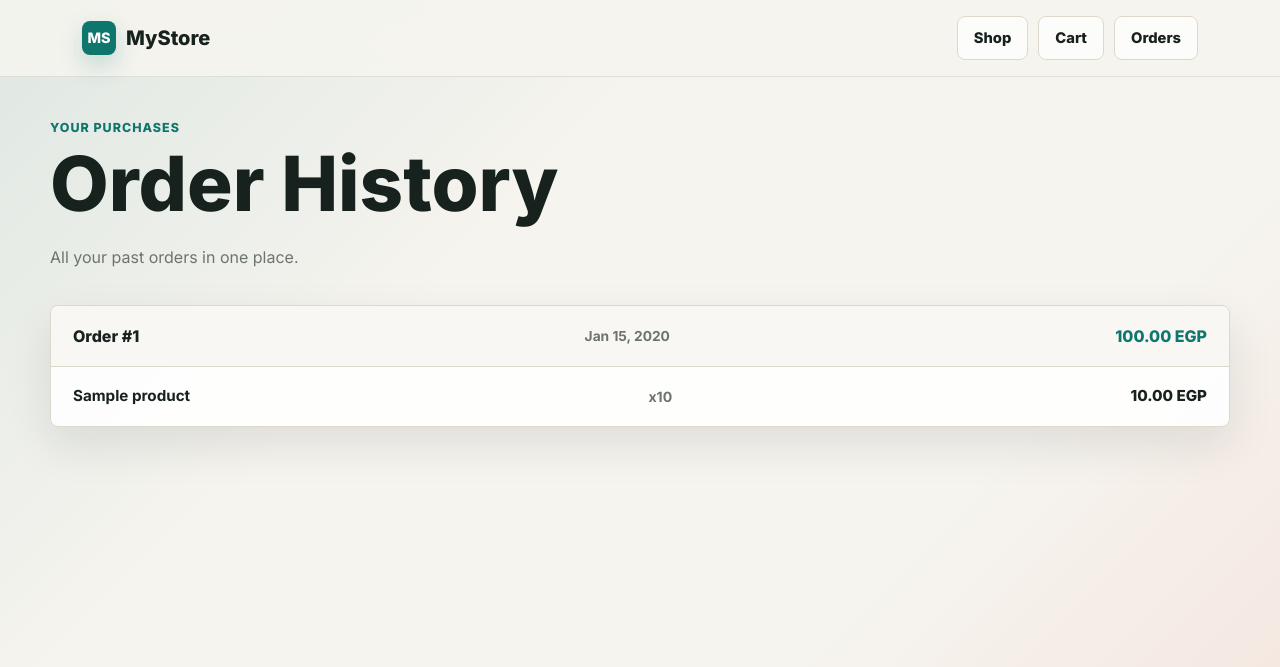
After one commit to guirgisyoussef12-source/e-commerce, a Django app: page /orders in a window 1280 px wide. The commit adds this page. Shown: the top 667 px of the page. Run offline with Django 5.2, Linux system fonts and the light colour scheme; a user stored in the database is signed in; tables that the repository leaves empty hold one stand-in row (values such as "Sample post").

Commit message:
adding order history and filter features

```diff
--- a/store/templates/store/base.html
+++ b/store/templates/store/base.html
@@ -244,6 +244,7 @@
                 {% if user.is_authenticated %}
                     <a href="{% url 'product_list' %}" class="nav-link-pill">Shop</a>
                     <a href="{% url 'cart' %}" class="nav-link-pill">Cart</a>
+                    <a href="{% url 'order_history' %}" class="nav-link-pill">Orders</a>
                 {% else %}
                     <a href="{% url 'login' %}" class="nav-link-pill">Login</a>
                     <a href="{% url 'sign_up' %}" class="nav-link-pill btn-primary-store">Create account</a>
--- /dev/null
+++ b/store/templates/store/order_history.html
@@ -0,0 +1,131 @@
+{% extends "store/base.html" %}
+
+{% block content %}
+
+<style>
+    .history-hero {
+        margin-bottom: 34px;
+    }
+
+    .order-list {
+        display: flex;
+        flex-direction: column;
+        gap: 18px;
+    }
+
+    .order-card {
+        border: 1px solid var(--line);
+        border-radius: 8px;
+        background: rgba(255,255,255,.9);
+        box-shadow: var(--shadow);
+        overflow: hidden;
+    }
+
+    .order-header {
+        display: flex;
+        align-items: center;
+        justify-content: space-between;
+        flex-wrap: wrap;
+        gap: 12px;
+        padding: 18px 22px;
+        border-bottom: 1px solid var(--line);
+        background: rgba(246,244,239,.6);
+    }
+
+    .order-id {
+        margin: 0;
+        font-size: 1rem;
+        font-weight: 800;
+    }
+
+    .order-date {
+        color: var(--muted);
+        font-size: .86rem;
+        font-weight: 700;
+    }
+
+    .order-total {
+        color: var(--brand);
+        font-size: 1rem;
+        font-weight: 800;
+        white-space: nowrap;
+    }
+
+    .order-items {
+        padding: 18px 22px;
+        display: flex;
+        flex-direction: column;
+        gap: 12px;
+    }
+
+    .order-item-row {
+        display: flex;
+        align-items: center;
+        justify-content: space-between;
+        gap: 12px;
+    }
+
+    .item-name {
+        font-weight: 700;
+        font-size: .95rem;
+    }
+
+    .item-qty {
+        color: var(--muted);
+        font-size: .88rem;
+        font-weight: 700;
+    }
+
+    .item-price {
+        font-weight: 800;
+        font-size: .95rem;
+        white-space: nowrap;
+    }
+
+    .divider {
+        border: none;
+        border-top: 1px solid var(--line);
+        margin: 0;
+    }
+</style>
+
+<div class="history-hero">
+    <div class="section-kicker">Your purchases</div>
+    <h1 class="page-title mt-2">Order History</h1>
+    <p class="page-copy mt-4 mb-0">All your past orders in one place.</p>
+</div>
+
+{% if orders %}
+    <div class="order-list">
+        {% for order in orders %}
+            <div class="order-card">
+                <div class="order-header">
+                    <h2 class="order-id">Order #{{ order.id }}</h2>
+                    <span class="order-date">{{ order.created_at|date:"M d, Y" }}</span>
+                    <span class="order-total">{{ order.get_cart_total }} EGP</span>
+                </div>
+
+                <div class="order-items">
+                    {% for item in order.items.all %}
+                        <div class="order-item-row">
+                            <span class="item-name">{{ item.product.name }}</span>
+                            <span class="item-qty">x{{ item.quantity }}</span>
+                            <span class="item-price">{{ item.price }} EGP</span>
+                        </div>
+                        {% if not forloop.last %}
+                            <hr class="divider">
+                        {% endif %}
+                    {% endfor %}
+                </div>
+            </div>
+        {% endfor %}
+    </div>
+{% else %}
+    <div class="empty-state">
+        <h2 class="h4 fw-bold mb-2">No orders yet</h2>
+        <p class="muted-copy mb-3">You haven't placed any orders yet.</p>
+        <a href="{% url 'product_list' %}" class="btn-store btn-primary-store">Start shopping</a>
+    </div>
+{% endif %}
+
+{% endblock %}
--- a/store/urls.py
+++ b/store/urls.py
@@ -8,4 +8,5 @@ urlpatterns = [
     path('remove_from_cart/<int:item_id>/', views.remove_from_cart, name='remove_from_cart'),
     path('checkout/', views.checkout, name='checkout'),
     path('checkout/success/', views.checkout_success, name='checkout_success'),
+    path('orders', views.order_history, name='order_history'),
 ]
--- a/store/views.py
+++ b/store/views.py
@@ -1,6 +1,6 @@
 from django.shortcuts import render, redirect, get_object_or_404
 from django.contrib.auth.decorators import login_required
-from .models import Product, CartItem, Order, OrderItem
+from .models import Product, CartItem, Order, OrderItem , Category
 from django.db import transaction
 def home(request):
     if request.user.is_authenticated:
@@ -11,12 +11,20 @@ def home(request):
 @login_required
 def product_list(request):
     query = request.GET.get('q')
+    category_id = request.GET.get('category')
+
     products = Product.objects.all()
 
     if query:
         products = products.filter(name__icontains=query)
+    if category_id:
+        products = products.filter(category_id=category_id)
 
-    return render(request, 'store/products.html', {'products': products})
+    categories = Category.objects.all()
+    return render(request, 'store/products.html', {
+        'products': products,
+        'categories': categories
+    })
 
 
 @login_required
@@ -66,13 +74,13 @@ def checkout(request):
 
             for item in items:
                 OrderItem.objects.create(
-                order=order,
-                product=item.product,
-                quantity=item.quantity,
-                price=item.product.price
-            )
-            item.product.stock -= item.quantity
-            item.product.save()
+                    order=order,
+                    product=item.product,
+                    quantity=item.quantity,
+                    price=item.product.price
+                )
+                item.product.stock -= item.quantity
+                item.product.save()
         items.delete()
 
         return redirect('checkout_success')
@@ -88,3 +96,7 @@ def checkout(request):
 @login_required
 def checkout_success(request):
     return render(request, 'store/checkout_success.html')
+@login_required
+def order_history(request):
+    orders = Order.objects.filter(user=request.user).prefetch_related('items__product').order_by('-created_at')
+    return render(request, 'store/order_history.html', {'orders': orders})
```
Also changed, not shown: store/templates/store/products.html (+17 -4 lines).
